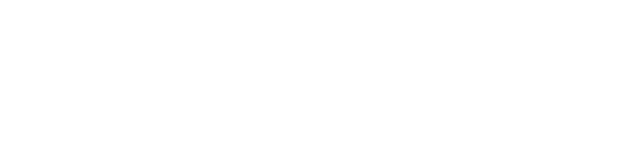
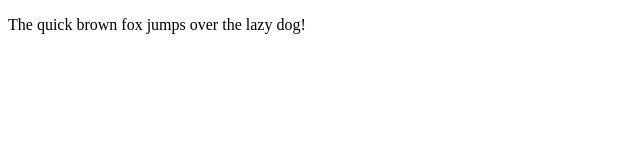
Before and after one commit to bluesdude/mygitproj, a plain HTML site: page index.html in a window 1280 px wide. Shown: the whole page, without its empty margins (0-640 px from the left). Drawn offline with Linux system fonts and the light colour scheme.

Commit message:
user1 changed index.html added body

```diff
--- a/index.html
+++ b/index.html
@@ -5,6 +5,7 @@
   </head>
 
   <body>
+    <p>The quick brown fox jumps over the lazy dog!</p>
 
   </body>
 </html>
```
